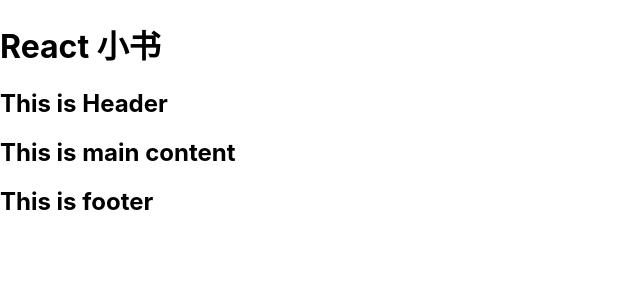
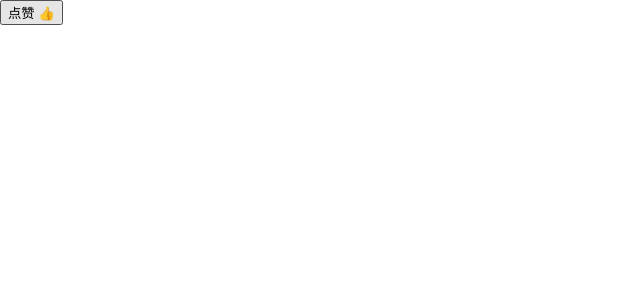
Before and after one commit to TangMisaka23001/react-learn, a React (Create React App) app in the folder hello-react/: page / in a window 1280 px wide. Shown: the top 300 px of the page, without its empty margins (0-640 px from the left). Built offline with nearby package versions, Linux system fonts and the light colour scheme.

Commit message:
feat: 组件的 state 和 setState

```diff
--- a/hello-react/src/index.js
+++ b/hello-react/src/index.js
@@ -2,71 +2,53 @@ import React, {Component} from 'react'
 import ReactDOM from 'react-dom'
 import './index.css'
 
-class Title extends Component {
-    handleClickOnTitle() {
-        console.log('Click on title.')
+class LikeButton extends Component {
+    constructor() {
+        super();
+        this.state = {
+            isLiked: false,
+        }
     }
 
-    handleClickOnTitleWithEvent(e) {
-        console.log(e.target.innerHTML)
-    }
-
-    // In React, how to call multiple functions with their own arguments?
-    // https://stackoverflow.com/questions/51435345/in-react-how-to-call-multiple-functions-with-their-own-arguments
-    handleClickOnTitleWithBindThis(e) {
-        console.log(this)
+    handleClickOnLikeButton() {
+        this.setState({
+            isLiked: !this.state.isLiked
+        })
+        // 通过函数调用 可以利用上一次 setState 结果进行运算
+        this.setState((prevState) => {
+            return { count: 0 }
+        })
+        this.setState((preState) => {
+            return {count: preState.count + 1}
+        })
+        this.setState((preState) => {
+            return {count: preState.count + 2}
+        })
+        /*
+        上面我们进行了三次 setState，但是实际上组件只会重新渲染一次，而不是三次；
+        这是因为在 React.js 内部会把 JavaScript 事件循环中的消息队列的
+        同一个消息中的 setState 都进行合并以后再重新渲染组件。
+         */
+        this.setState((preState) => {
+            console.log(preState.count)
+        })
     }
 
     render() {
         return (
-            <h1 onClick={(event) => {
-                this.handleClickOnTitle()
-                this.handleClickOnTitleWithEvent(event)
-                this.handleClickOnTitleWithBindThis.call(this, event)
-            }}>React 小书</h1>
+            <button onClick={this.handleClickOnLikeButton.bind(this)}>
+                {this.state.isLiked ? '取消' : '点赞'} 👍 {this.state.count}
+            </button>
         )
     }
 
-}
-
-class Header extends Component {
-    render() {
-        return (
-            <div>
-                <Title/>
-                <h2>This is Header</h2>
-            </div>
-        )
-    }
-}
-
-class Main extends Component {
-    render() {
-        return (
-            <div>
-                <h2>This is main content</h2>
-            </div>
-        )
-    }
-}
-
-class Footer extends Component {
-    render() {
-        return (
-            <div>
-                <h2>This is footer</h2>
-            </div>
-        )
-    }
 }
 
 class Index extends Component {
     render() {
         return (
             <div>
-                <Header/>
-                <Main/>
-                <Footer/>
+                <LikeButton />
             </div>
         )
     }
```
